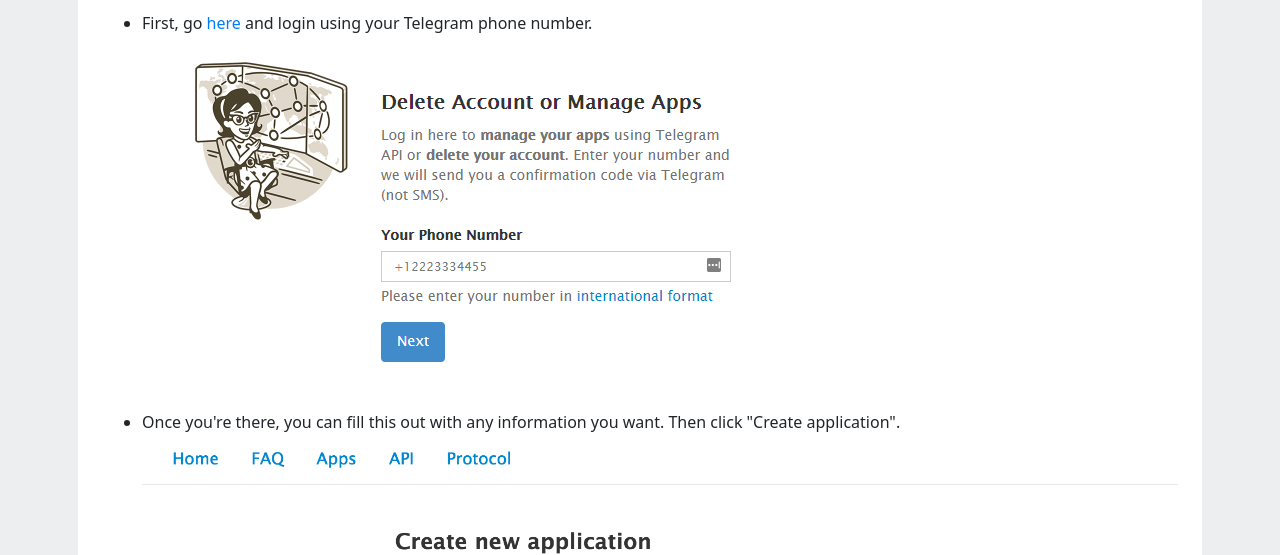
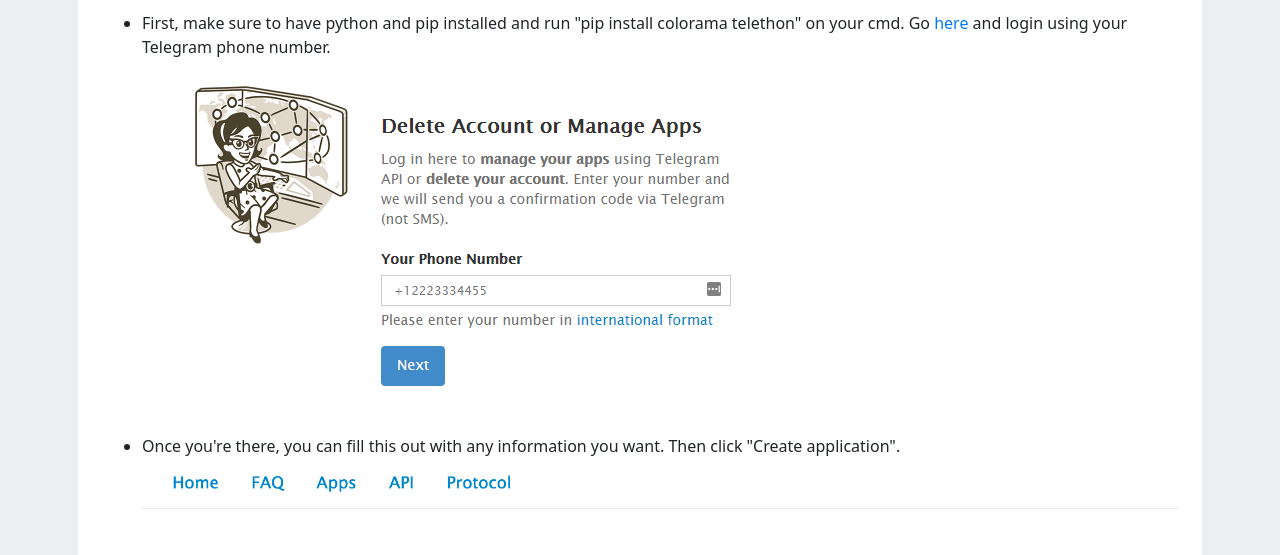
Before and after one commit to sullyjs/shillbot, a plain HTML site: page index.html in a window 1280 px wide. Shown: the part 195-750 px from the top of the page. Drawn offline with nearby package versions, Linux system fonts and the light colour scheme.

Commit message:
Update index.html

```diff
--- a/index.html
+++ b/index.html
@@ -62,7 +62,7 @@ You can now go to t...">
                     <div><h1 id="void-shill-bot-instructions" class="md-center h-align"><span class="md-align md-center">Shill Bot Instructions</span><a class="headerlink" href="https://rentry.org/voidshillbot#void-shill-bot-instructions" title="Permanent link" style="display: none;">#</a></h1>
 <h2 id="made-by-voidshillbot-on-telegram" class="md-center h-align"><span class="md-align md-center">made by @sullyjs on Telegram</span><a class="headerlink" href="https://rentry.org/voidshillbot#made-by-voidshillbot-on-telegram" title="Permanent link" style="display: none;">#</a></h2>
 <ul>
-<li>First, go <a href="https://my.telegram.org/auth" rel="nofollow noopener">here</a> and login using your Telegram phone number.<br>
+<li>First, make sure to have python and pip installed and run "pip install colorama telethon" on your cmd.  Go <a href="https://my.telegram.org/auth" rel="nofollow noopener">here</a> and login using your Telegram phone number.<br>
 <img alt="" src="./Void Shill Bot Instructions_files/JXVOziK.png" title=""></li>
 <li>Once you're there, you can fill this out with any information you want. Then click "Create application".<br>
 <img alt="" src="./Void Shill Bot Instructions_files/bjsNN.png" title=""></li>
```
